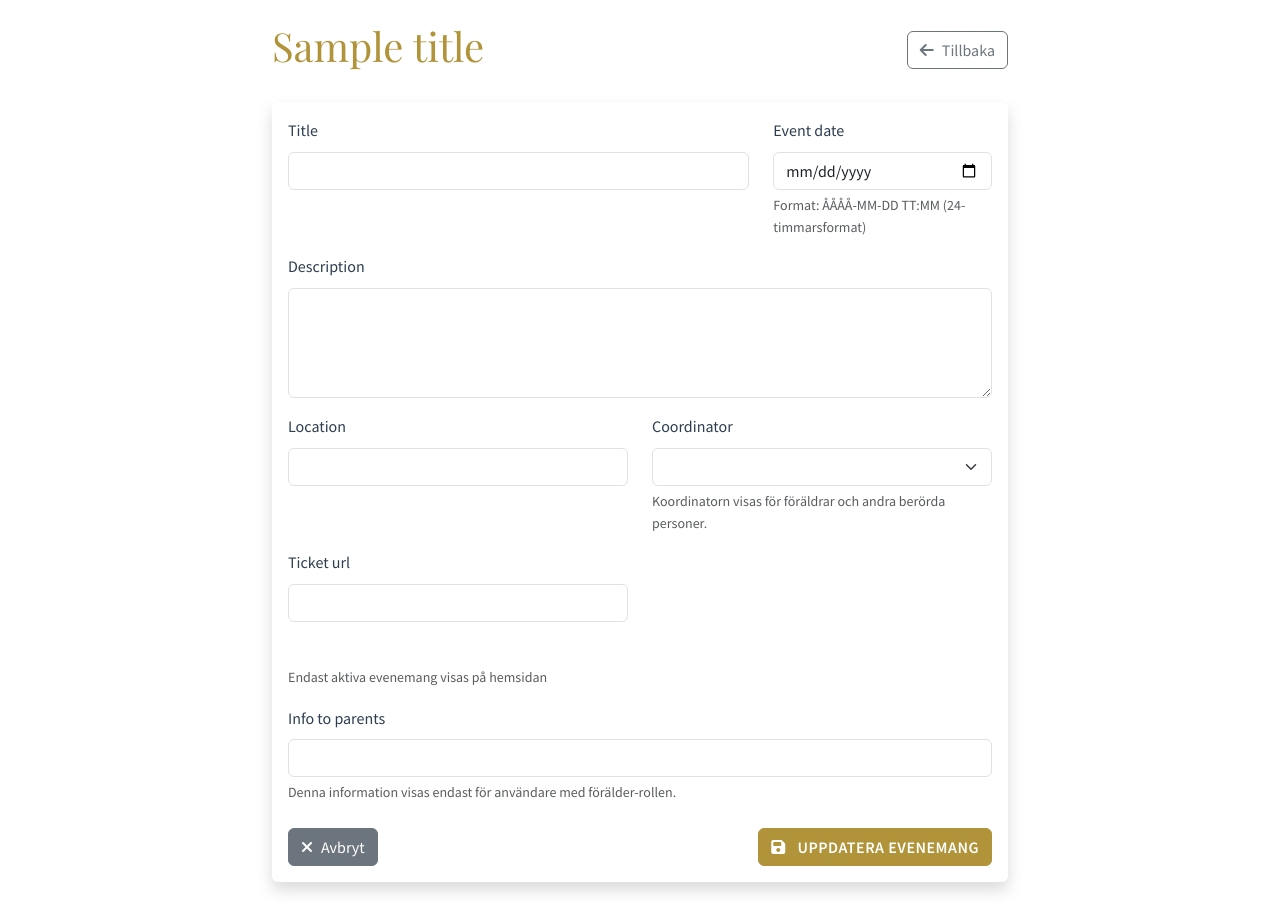
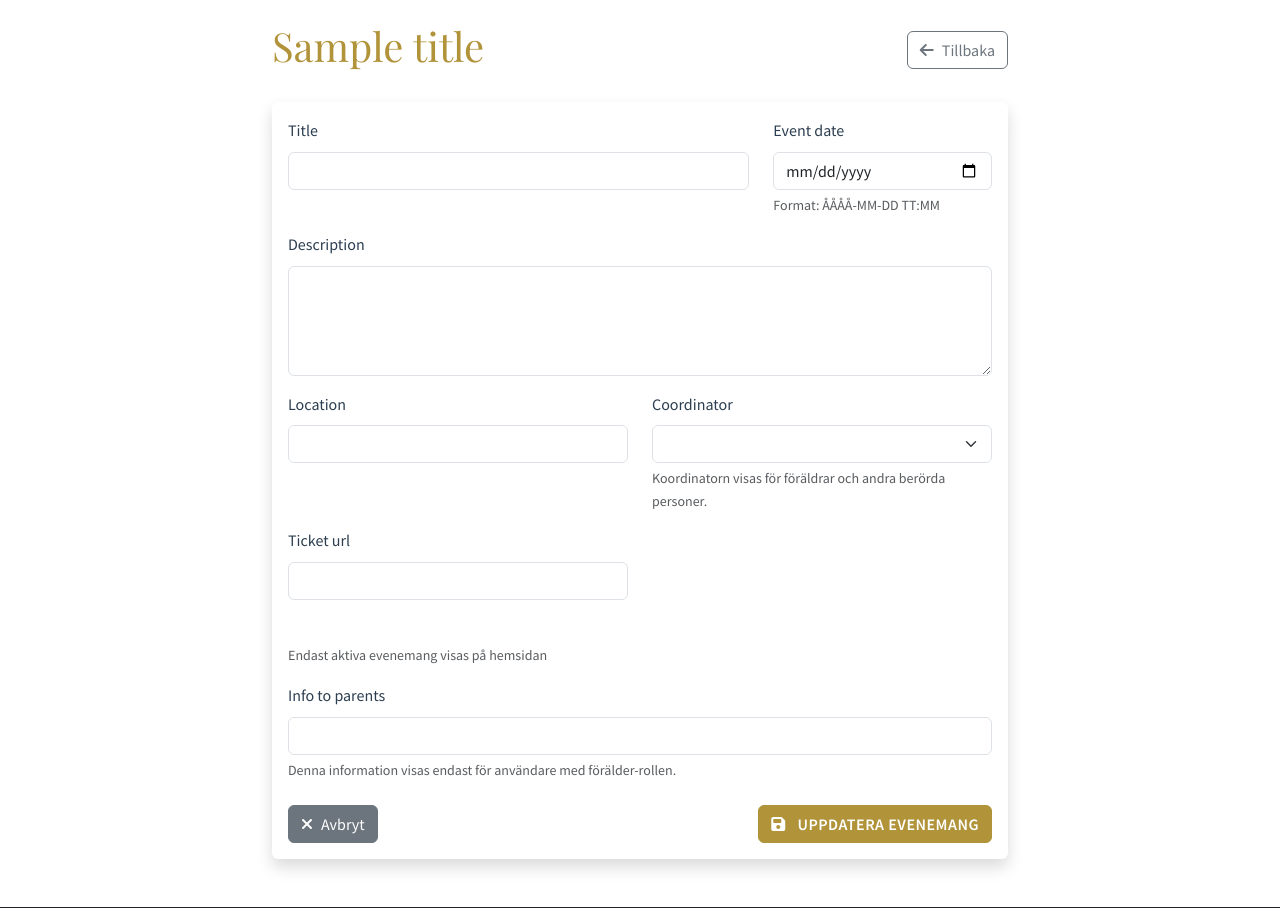
Before and after one commit to erikstenborg/BrunnsboMusikklasser, a Python web app: template templates/admin_event_form.html in a window 1280 px wide. Shown: the part 152-1060 px from the top of the page. Run offline with Jinja, Linux system fonts and the light colour scheme; the template is opened without the code that fills it: most values are stand-ins (such as "Sample title", 1, 10 or a date in 2020); form fields are guessed from the names that the template uses.

Commit message:
Remove redundant 24-hour time format information from event date input
Update admin event form template to remove "(24-timmarsformat)" from date input help text and title attributes.

Replit-Commit-Author: Agent
Replit-Commit-Session-Id: 7da0a5d4-d090-4022-a7f9-d9a011ba24c6
Replit-Commit-Checkpoint-Type: full_checkpoint
Replit-Commit-Screenshot-Url: https://storage.googleapis.com/screenshot-production-us-central1/cc4f1f99-b283-44db-b27f-f4de7d33dcc2/7da0a5d4-d090-4022-a7f9-d9a011ba24c6/I2xE5AC

```diff
--- a/templates/admin_event_form.html
+++ b/templates/admin_event_form.html
@@ -38,7 +38,7 @@
                             <div class="col-md-4 mb-3">
                                 {{ form.event_date.label(class="form-label") }}
                                 {{ form.event_date(class="form-control", step="300") }}
-                                <div class="form-text">Format: ÅÅÅÅ-MM-DD TT:MM (24-timmarsformat)</div>
+                                <div class="form-text">Format: ÅÅÅÅ-MM-DD TT:MM</div>
                                 {% if form.event_date.errors %}
                                     <div class="text-danger small mt-1">
                                         {% for error in form.event_date.errors %}
@@ -148,7 +148,7 @@ document.addEventListener('DOMContentLoaded', function() {
         datetimeInput.step = 300;
 
         // Add placeholder text in Swedish format
-        datetimeInput.setAttribute('title', 'Format: ÅÅÅÅ-MM-DD TT:MM (24-timmarsformat)');
+        datetimeInput.setAttribute('title', 'Format: ÅÅÅÅ-MM-DD TT:MM');
 
         // Ensure the input shows in Swedish locale if possible
         if (datetimeInput.value) {
```
